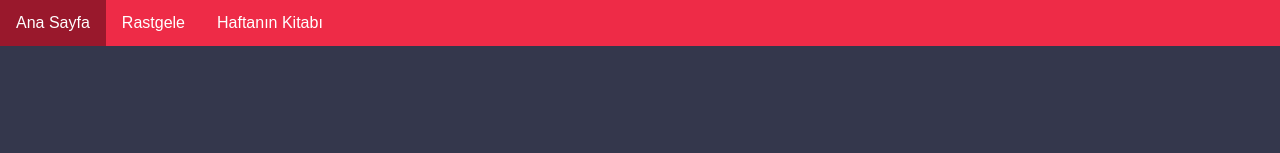
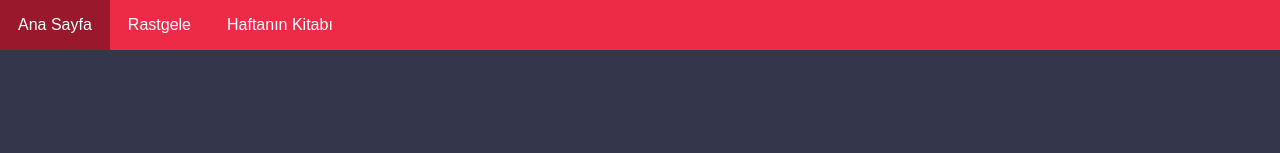
Before and after one commit to YusufArda27/TekTas-Frontend, a Next.js app: page / in a window 1280 px wide. Shown: the top 153 px of the page. Built offline with nearby package versions, Linux system fonts and the light colour scheme.

Commit message:
Small Chnages

```diff
--- a/stylesheets/styles.css
+++ b/stylesheets/styles.css
@@ -12,6 +12,7 @@ ul {
 
   list-style-type: none;
   width:1870px;
+  height: 50px;
   margin: 0;
   padding: 0;
   overflow: hidden;
@@ -26,7 +27,7 @@ li a {
   display: block;
   color: white;
   text-align: center;
-  padding: 14px 16px;
+  padding: 16px 18px;
   text-decoration: none;
 }
 
```
